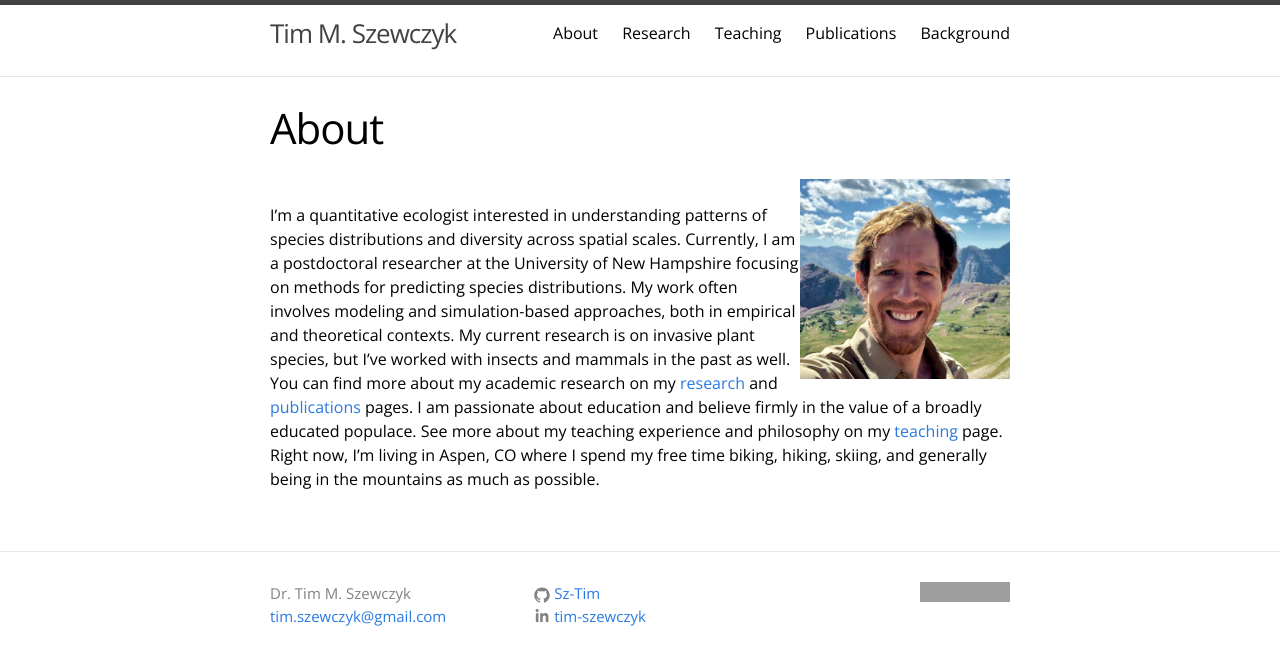
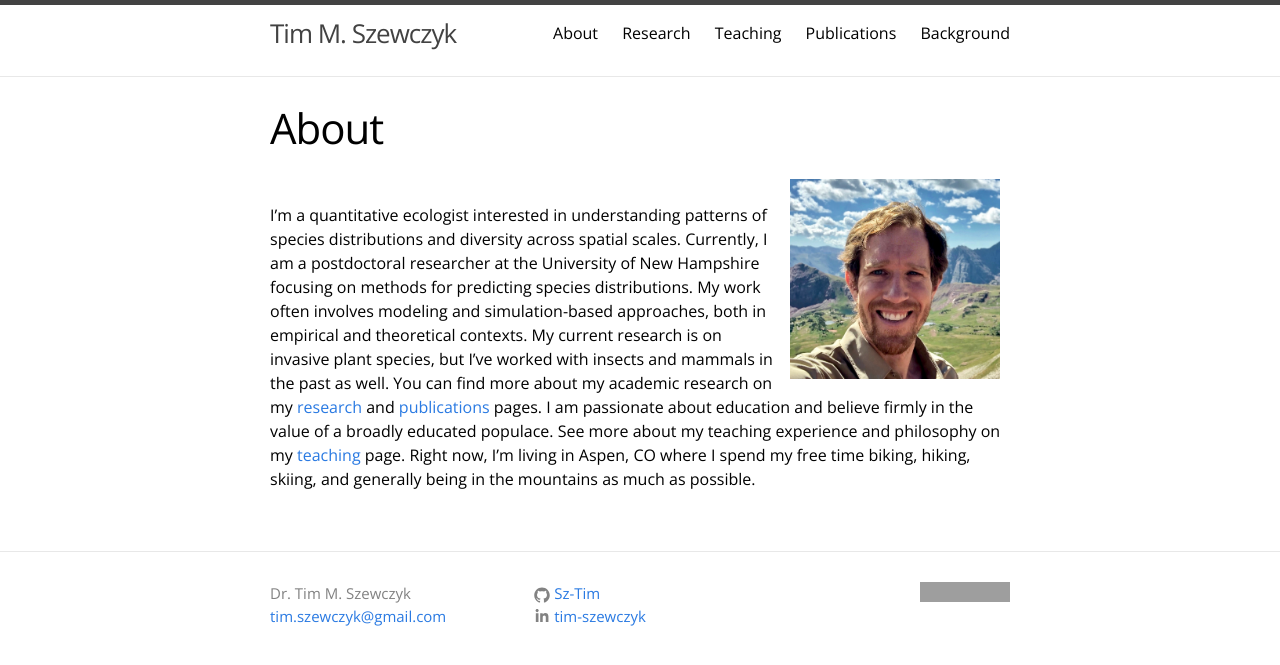
Before and after one commit to Sz-Tim/Sz-Tim.github.io, a Jekyll site: the page built from about.md, in a window 1280 px wide. Shown: the top 665 px of the page. Built offline with Jekyll 4.4.1, drawn with Linux system fonts in a browser that asks for light colours; grey boxes are pictures that could not be loaded.

Commit message:
image padding

```diff
--- a/about.md
+++ b/about.md
@@ -5,5 +5,5 @@ permalink: /about/
 weight: 1
 ---
 
-<img align="right" width="210" height="200" src="{{ site.url }}/assets/headshot_2.jpg">
+<img align="right" width="210" height="200" hspace="10" src="{{ site.url }}/assets/headshot_2.jpg">
 I'm a quantitative ecologist interested in understanding patterns of species distributions and diversity across spatial scales. Currently, I am a postdoctoral researcher at the University of New Hampshire focusing on methods for predicting species distributions. My work often involves modeling and simulation-based approaches, both in empirical and theoretical contexts. My current research is on invasive plant species, but I've worked with insects and mammals in the past as well. You can find more about my academic research on my [research](research.md) and [publications](publications.md) pages. I am passionate about education and believe firmly in the value of a broadly educated populace. See more about my teaching experience and philosophy on my [teaching](teaching.md) page. Right now, I'm living in Aspen, CO where I spend my free time biking, hiking, skiing, and generally being in the mountains as much as possible.
```
